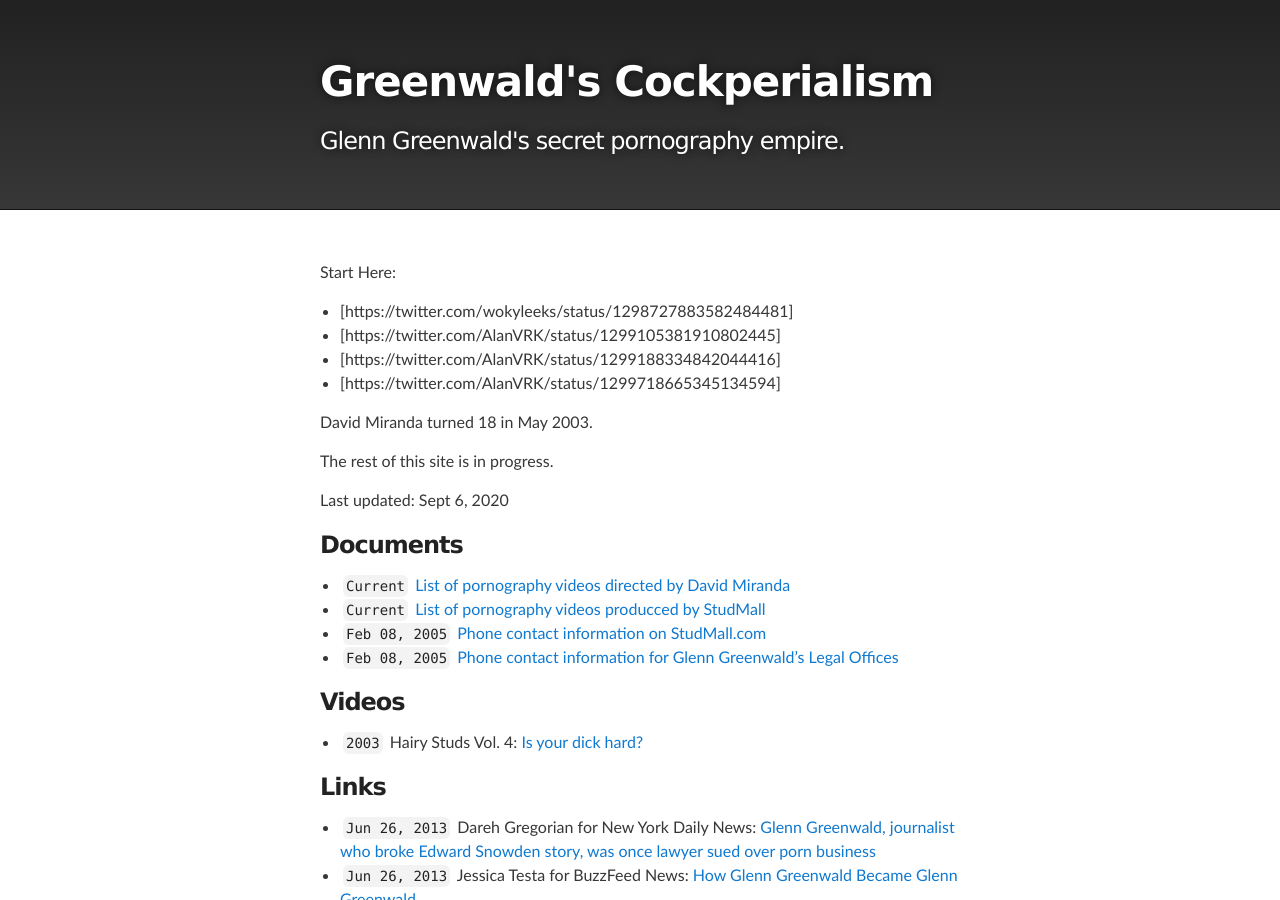
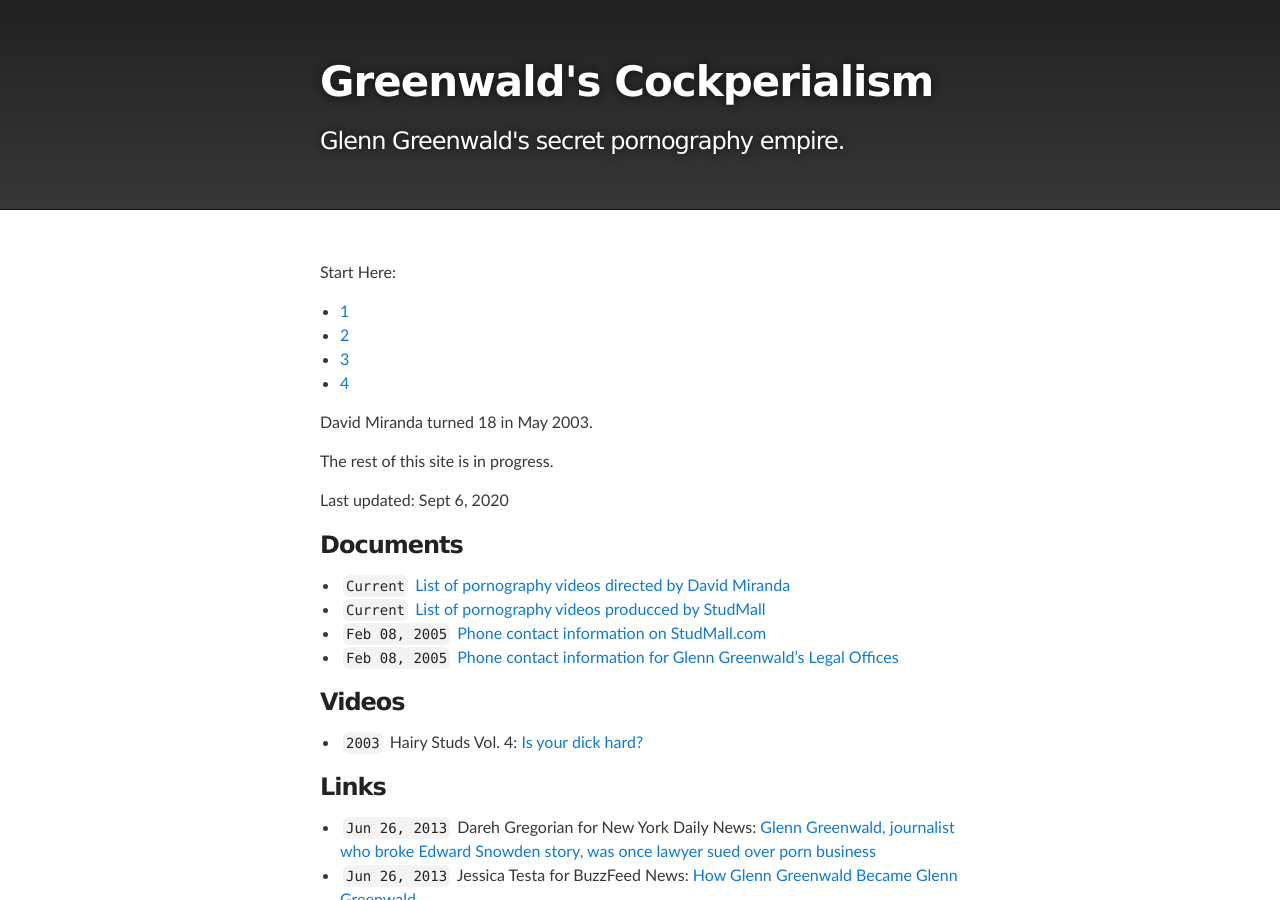
Before and after one commit to masternotions/masternotions.github.io, a Jekyll site: the page built from index.md, in a window 1280 px wide and 900 px high. Built offline with Jekyll 4.4.1, drawn with Linux system fonts in a browser that asks for light colours.

Commit message:
Update index.md

```diff
--- a/index.md
+++ b/index.md
@@ -5,10 +5,10 @@ layout: home
 
 Start Here:
 
-- [https://twitter.com/wokyleeks/status/1298727883582484481]
-- [https://twitter.com/AlanVRK/status/1299105381910802445]
-- [https://twitter.com/AlanVRK/status/1299188334842044416]
-- [https://twitter.com/AlanVRK/status/1299718665345134594]
+- [1](https://twitter.com/wokyleeks/status/1298727883582484481)
+- [2](https://twitter.com/AlanVRK/status/1299105381910802445)
+- [3](https://twitter.com/AlanVRK/status/1299188334842044416)
+- [4](https://twitter.com/AlanVRK/status/1299718665345134594)
 
 David Miranda turned 18 in May 2003.
 
```
